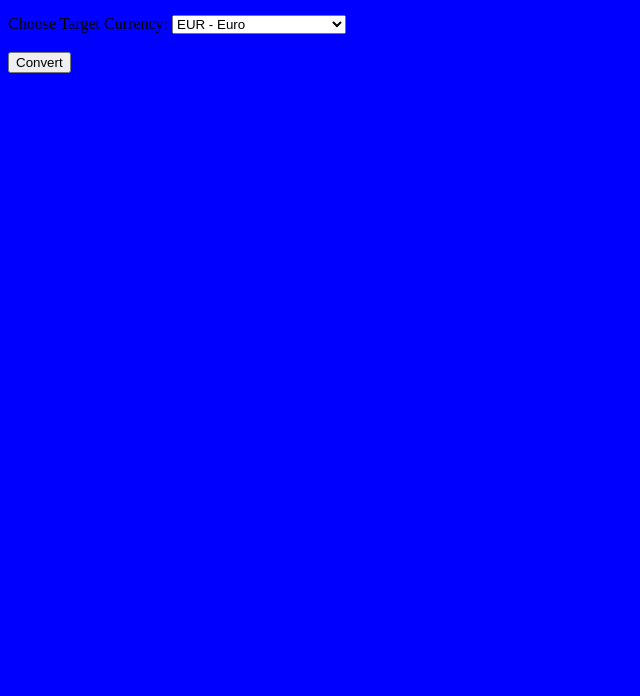
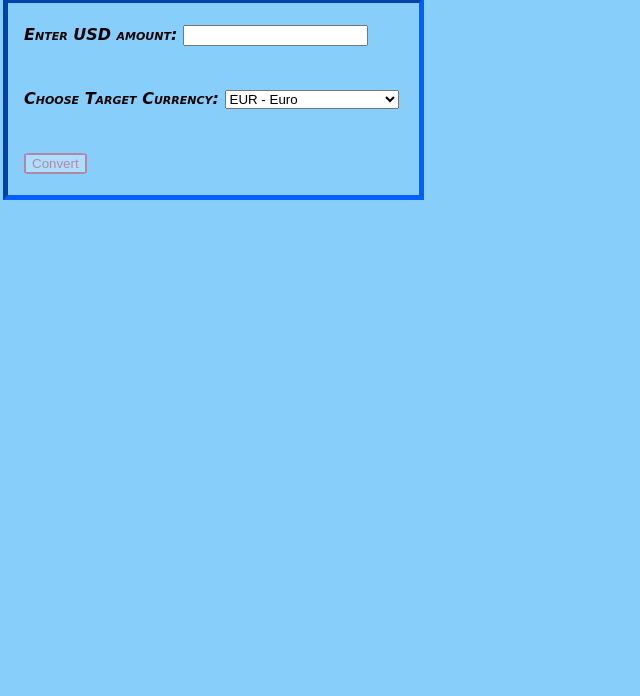
Before and after one commit to Debuto/Independent-Project-6, a website built with webpack: page src/index.html in a window 1280 px wide. Shown: the part 104-800 px from the top of the page, without its empty margins (0-640 px from the left). Built offline with nearby package versions, Linux system fonts and the light colour scheme.

Commit message:
Merging files for UI and BL to run successful environment.

```diff
--- a/src/css/styles.css
+++ b/src/css/styles.css
@@ -1,3 +1,37 @@
 body {
-  background-color: blue;
+  font: italic small-caps bold 16px/2 cursive;
+  font-variant-caps: small-caps;
+  background-color: lightskyblue;
 }
+
+h1 {
+  color: white;
+}
+
+button {
+  opacity: 0.33;
+  border: none;
+  color: white;
+  cursor: pointer;
+  border-radius: 10%;
+  transition-duration: 0.4s;
+  background-color: white;
+  color: red;
+  border: 2px solid red;
+}
+
+button:hover {
+  opacity: 1;
+  background-color: #46a049;
+  border: 2px solid green;
+  color: white;
+}
+
+form {
+  box-sizing: content-box;
+  width: 30%;
+  padding: 1em;
+  outline: 8px ridge rgba(0, 92, 250, 0.969);
+  outline-width: thick;
+  outline-style: inset;
+}
--- a/src/index.html
+++ b/src/index.html
@@ -2,7 +2,6 @@
 <html>
 <head>
   <title>Currency Conversion</title>
-  <link href="./css/styles.css" rel="stylesheet" type="text/css">
 </head>
 
 <body>
@@ -21,10 +20,11 @@
       <option value="SDG">SDG - Sudanese Pound</option>
     </select><br><br>
     <button type="submit">Convert</button>
+
+    <div id="conversion-result"></div>
+    <div id="error-notification"></div>
   </form>
 
-  <div id="conversion-result"></div>
-  <div id="error-notification"></div>
 
 </body>
 </html>
--- a/src/js/scripts.js
+++ b/src/js/scripts.js
@@ -1,3 +1,35 @@
+import '../css/styles.css';
+
+
+// uiLogic.js
+
+document.addEventListener('DOMContentLoaded', () => {
+  document.getElementById('conversion-form').addEventListener('submit', async function (event) {
+    event.preventDefault();
+
+    const usdAmount = parseFloat(document.getElementById('usd-amount').value);
+    const targetCurrency = document.getElementById('target-currency').value;
+
+    if (isNaN(usdAmount)) {
+      document.getElementById('conversion-result').textContent = 'Please enter a valid USD amount.';
+      return;
+    }
+
+    const { result, error } = await performConversion(usdAmount, targetCurrency);
+
+    if (error) {
+      document.getElementById('error-notification').textContent = `Error: ${error}`;
+      document.getElementById('conversion-result').textContent = '';
+      return;
+    }
+
+    const resultHTML = `<p>${targetCurrency}: ${result[targetCurrency]}</p>`;
+    document.getElementById('conversion-result').innerHTML = resultHTML;
+    document.getElementById('error-notification').textContent = '';
+  });
+});
+
+
 // businessLogic.js
 
 // Function to perform the currency conversion
```
Also changed, not shown: package.json (+1 -6 lines), src/index.js (deleted, +0 -30 lines), 1 other file.
